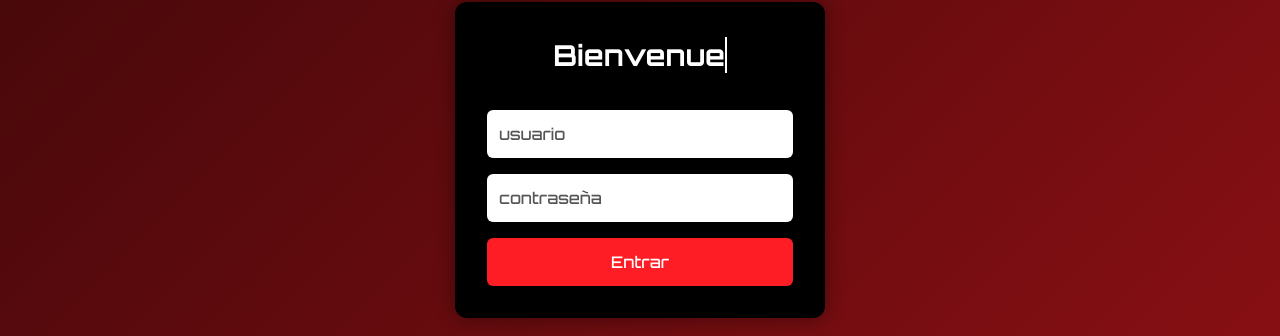
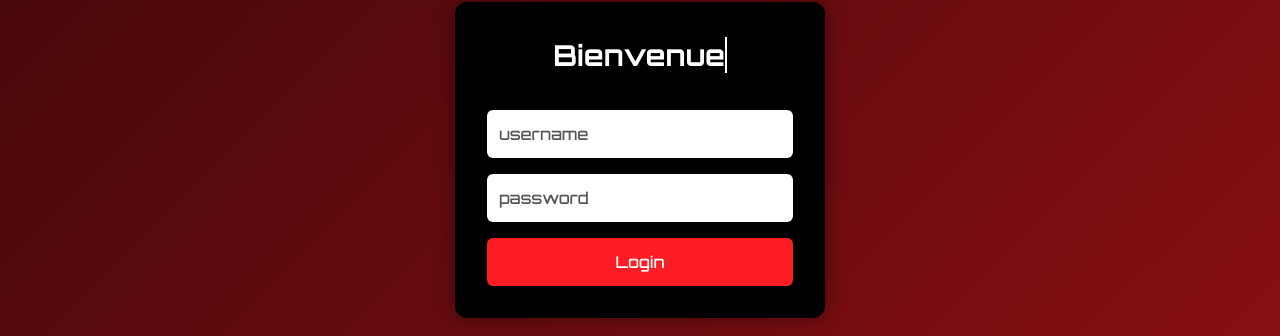
Before and after one commit to Godsha58/nextjs-erp-project-prod, a Next.js app: page /login in a window 1280 px wide. Shown: the part 240-576 px from the top of the page. Built offline with nearby package versions, Linux system fonts and the light colour scheme.

Commit message:
updated err

```diff
--- a/app/login/page.tsx
+++ b/app/login/page.tsx
@@ -9,7 +9,7 @@ function Login() {
   const router = useRouter();
 
   useEffect(() => {
-    // Redirigir si ya hay cookie (revisión simple, idealmente con verificación del token en el server)
+    // Redirect if JWT cookie exists (basic check; ideally should validate the token on server)
     if (document.cookie.includes('token=')) {
       router.push('/');
     }
@@ -26,18 +26,20 @@ const handleLogin = async (e: React.FormEvent) => {
 
       if (res.ok) {
         const { token } = await res.json();
-      console.log('JWT recibido:', token); // 👉 Aquí lo verás en la consola
+        console.log('Received JWT:', token); // 👉 Debug: print JWT in console
         router.push('/');
       } else {
         const { error } = await res.json();
-      alert(error || 'Credenciales incorrectas');
+        alert(error || 'Invalid credentials');
       }
-  } catch (err) {
-    alert('Error al conectar con el servidor');
+    } catch (err: any) {
+    console.error(err);
+    alert('Failed to connect to the server');
     }
+
   };
 
-  // Animación de texto
+  // Text typing animation
   useEffect(() => {
     const texts = ['Welcome', 'Bienvenido', 'Bienvenue', 'Bem-vindo', '欢迎'];
     const typingElement = document.querySelector('.typewriter-text');
@@ -82,17 +84,17 @@ const handleLogin = async (e: React.FormEvent) => {
           <h2><span className="typewriter-text"></span></h2>
           <input
             type="text"
-            placeholder="usuario"
+            placeholder="username"
             value={username}
             onChange={(e) => setUsername(e.target.value)}
           />
           <input
             type="password"
-            placeholder="contraseña"
+            placeholder="password"
             value={password}
             onChange={(e) => setPassword(e.target.value)}
           />
-          <button type="submit">Entrar</button>
+          <button type="submit">Login</button>
         </form>
       </div>
     </div>
```
Lines whose indentation alone changed are shown as unchanged.
